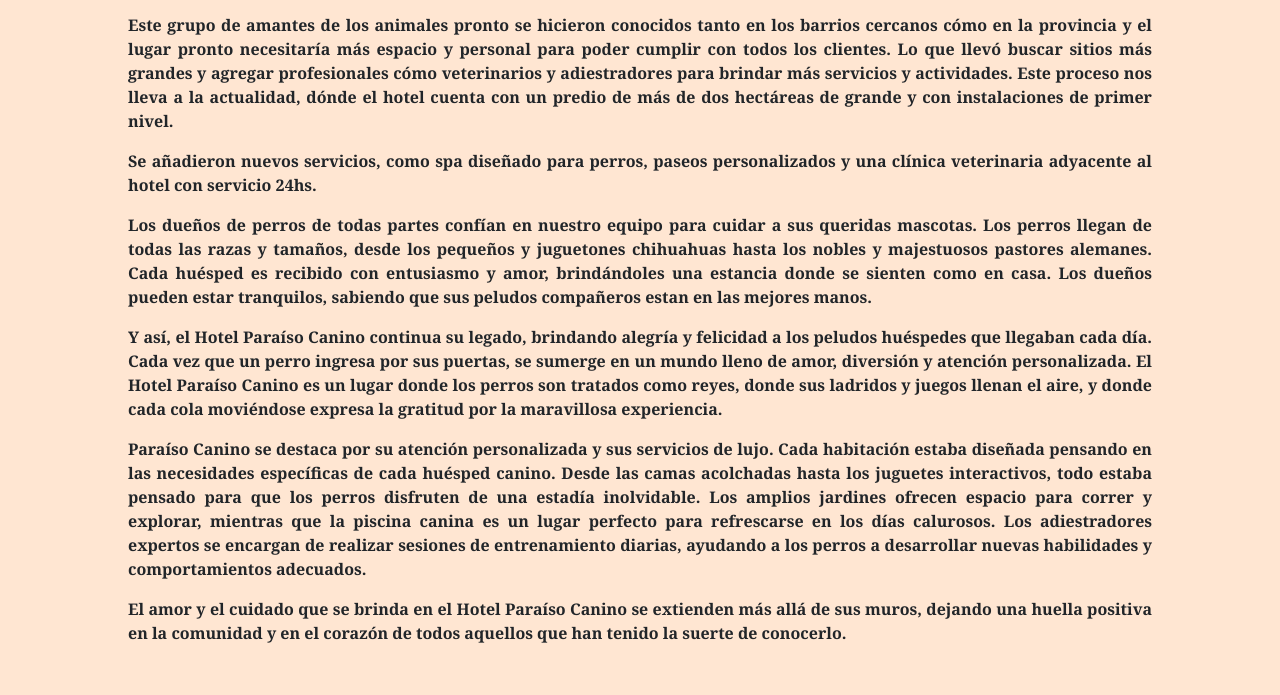
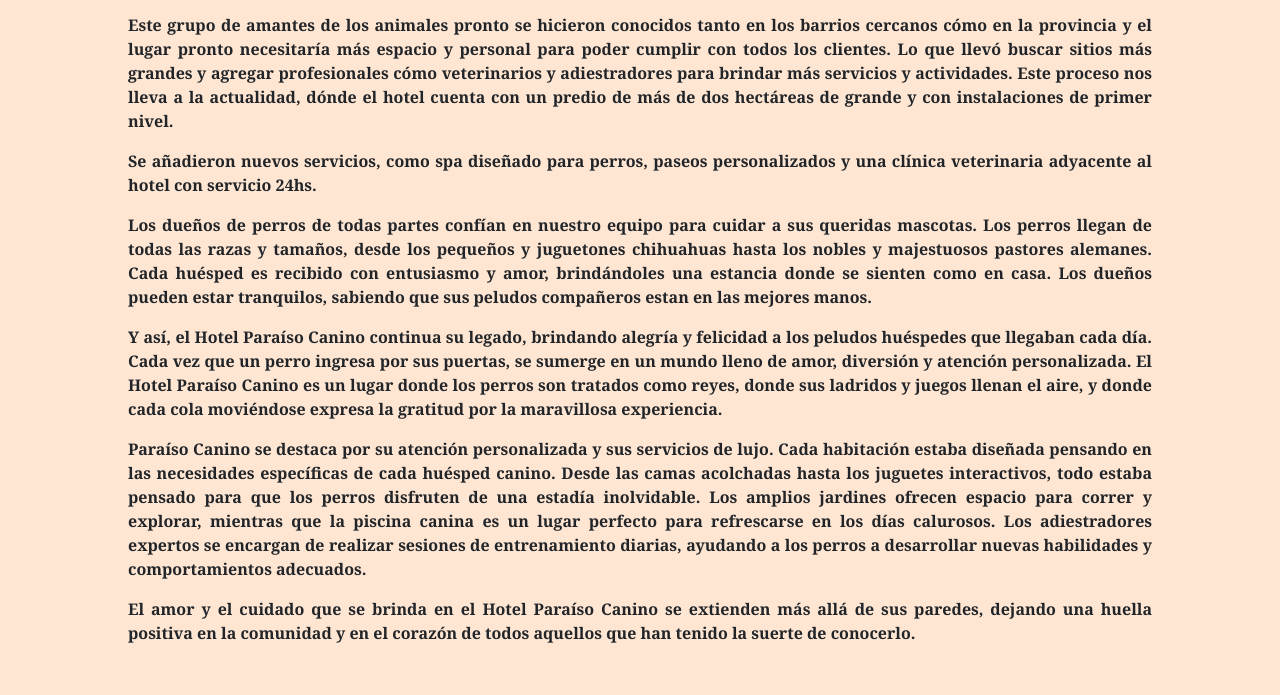
Before and after one commit to Franco-nicolas-parisi/PF-Parisi, a website: page pages/nosotros.html in a window 1280 px wide. Shown: the part 927-1622 px from the top of the page. Drawn offline with nearby package versions, Linux system fonts and the light colour scheme.

Commit message:
parrafo-nosotros

```diff
--- a/pages/nosotros.html
+++ b/pages/nosotros.html
@@ -194,7 +194,7 @@
         <div>
           <p>
             El amor y el cuidado que se brinda en el Hotel Paraíso Canino se
-            extienden más allá de sus muros, dejando una huella positiva en la
+            extienden más allá de sus paredes, dejando una huella positiva en la
             comunidad y en el corazón de todos aquellos que han tenido la suerte
             de conocerlo.
           </p>
```
